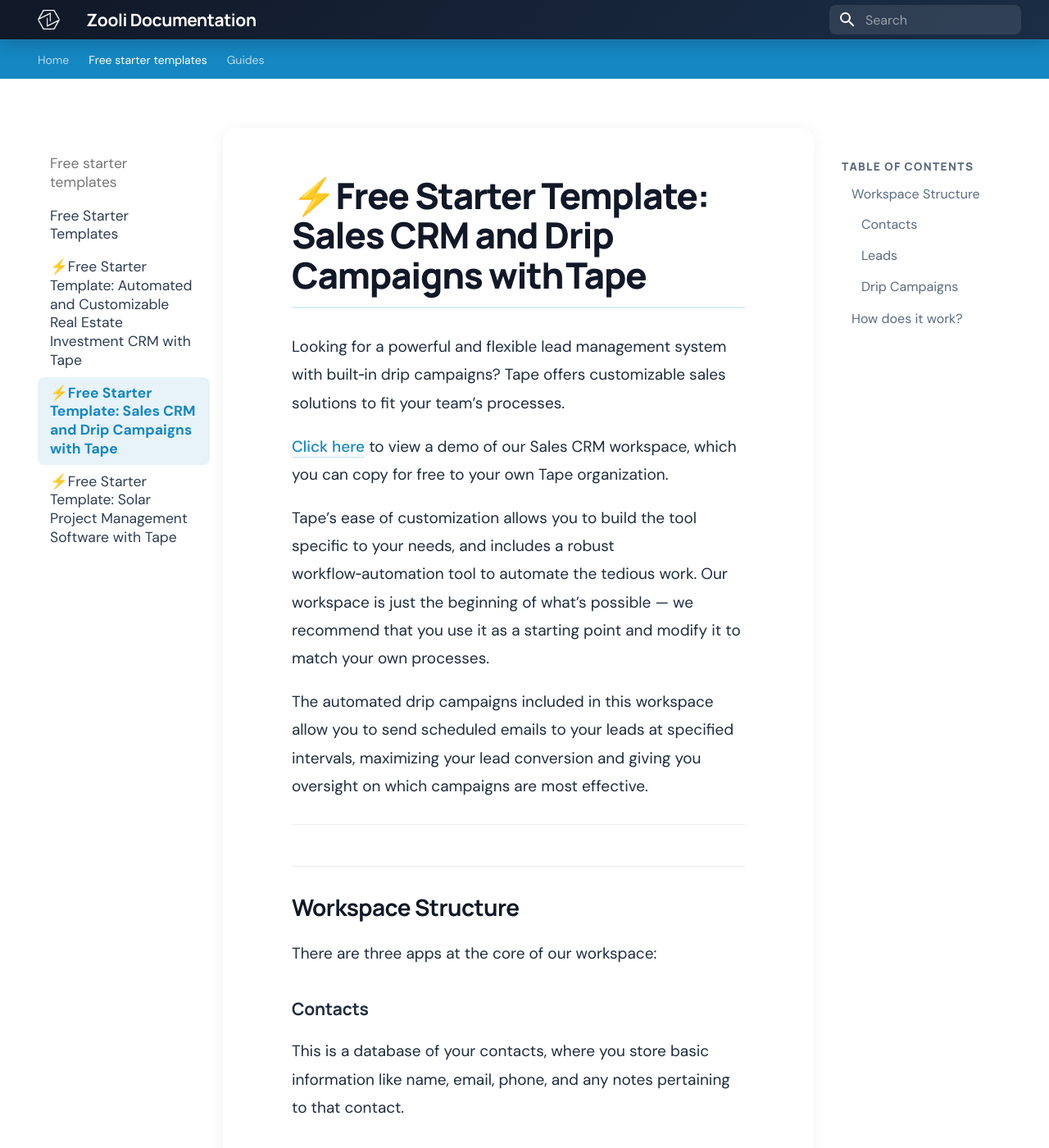
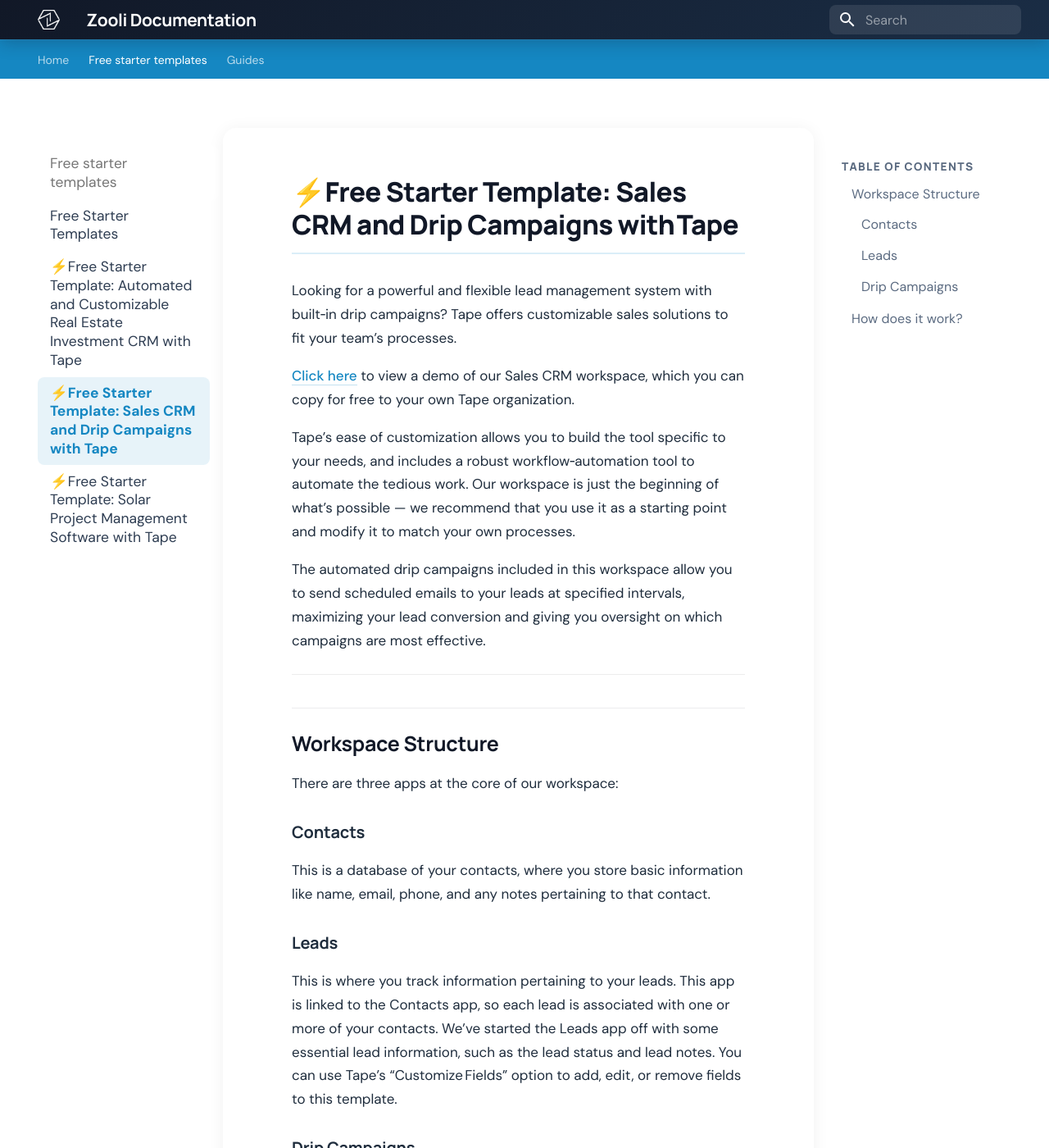
Before and after one commit to Zooli-LLC/Documentation, an MkDocs documentation site: the page built from docs/free_starter_templates/free-starter-template-sales-crm-and-drip-campaigns.md, in a window 1280 px wide and 1400 px high. Shown: the whole window at 82% size. Built offline with MkDocs 1.6.1 and Material for MkDocs 9.7.7, drawn with Linux system fonts in a browser that asks for light colours.

Commit message:
Update extra.css

```diff
--- a/docs/stylesheets/extra.css
+++ b/docs/stylesheets/extra.css
@@ -125,24 +125,24 @@
 .md-typeset h1 {
   font-family: 'Manrope', sans-serif;
   font-weight: 800;
-  font-size: 2.2rem;
-  letter-spacing: -0.03em;
+  font-size: 1.65rem; /* Reduced from 2.2rem */
+  letter-spacing: -0.02em;
   color: #111827;
   border-bottom: 2px solid #daeef8;
   padding-bottom: 0.75rem;
   margin-bottom: 1.5rem;
-  line-height: 1.1;
+  line-height: 1.2;
 }
 
 /* h2 */
 .md-typeset h2 {
   font-family: 'Manrope', sans-serif;
   font-weight: 700;
-  font-size: 1.4rem;
-  letter-spacing: -0.02em;
+  font-size: 1.25rem; /* Reduced from 1.4rem */
+  letter-spacing: -0.01em;
   color: #111827;
-  margin-top: 2.5rem;
-  padding-top: 1.5rem;
+  margin-top: 2rem;
+  padding-top: 1.25rem;
   border-top: 1px solid rgba(17,24,39,0.08);
 }
 
@@ -150,16 +150,16 @@
 .md-typeset h3 {
   font-family: 'Manrope', sans-serif;
   font-weight: 700;
-  font-size: 1.05rem;
+  font-size: 1.0rem; /* Reduced from 1.05rem */
   letter-spacing: -0.01em;
   color: #1f2d3d;
-  margin-top: 1.75rem;
+  margin-top: 1.5rem;
 }
 
 /* Body text */
 .md-typeset {
-  font-size: 0.95rem;
-  line-height: 1.8;
+  font-size: 0.85rem; /* Reduced from 0.95rem */
+  line-height: 1.7;
   color: #1f2d3d;
 }
 
@@ -220,7 +220,7 @@
   border-radius: 12px;
   border-left-width: 4px;
   box-shadow: 0 2px 12px rgba(17,24,39,0.06);
-  font-size: 0.9rem;
+  font-size: 0.85rem;
 }
 
 .md-typeset .admonition.note,
@@ -247,7 +247,7 @@
   overflow: hidden;
   box-shadow: 0 2px 12px rgba(17,24,39,0.06);
   border: none;
-  font-size: 0.9rem;
+  font-size: 0.85rem;
 }
 
 .md-typeset table:not([class]) th {
@@ -255,7 +255,7 @@
   color: #ffffff;
   font-family: 'Manrope', sans-serif;
   font-weight: 700;
-  font-size: 0.78rem;
+  font-size: 0.75rem;
   letter-spacing: 0.06em;
   text-transform: uppercase;
   padding: 0.85rem 1rem;
```
